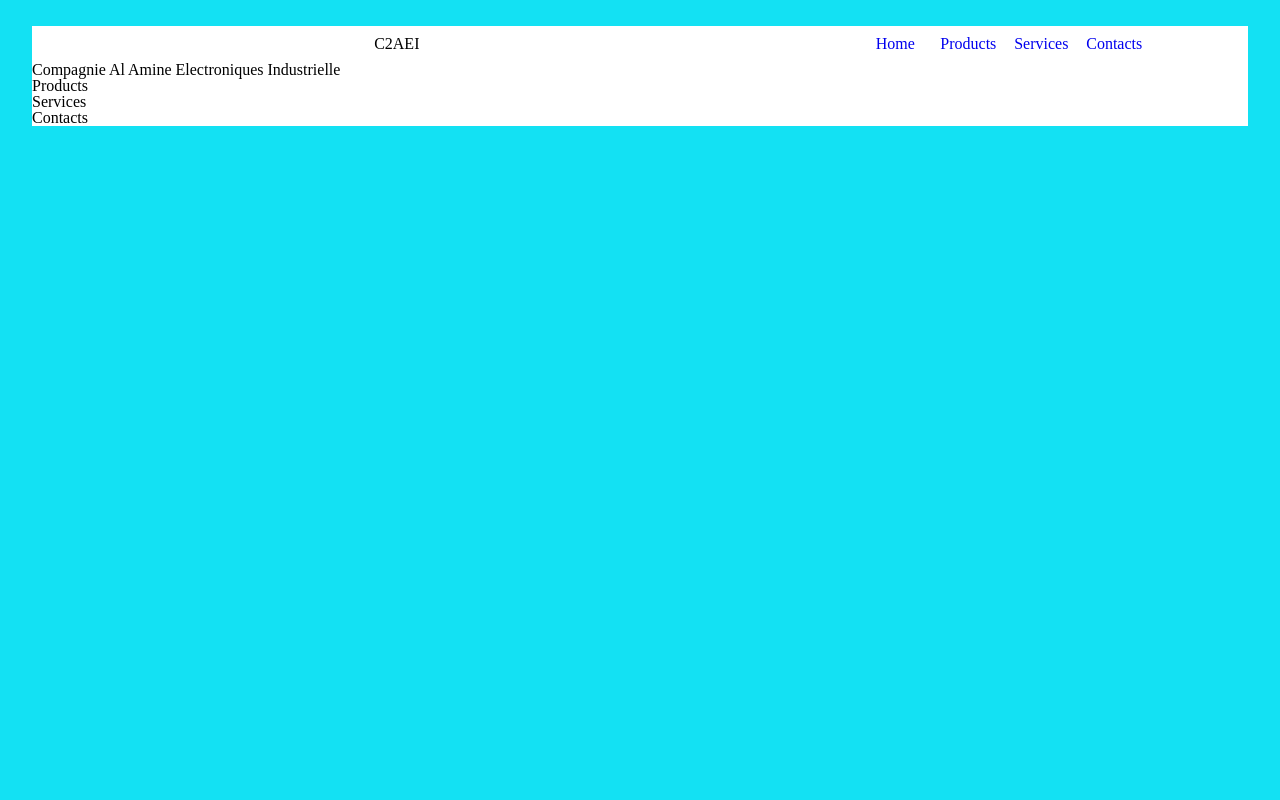
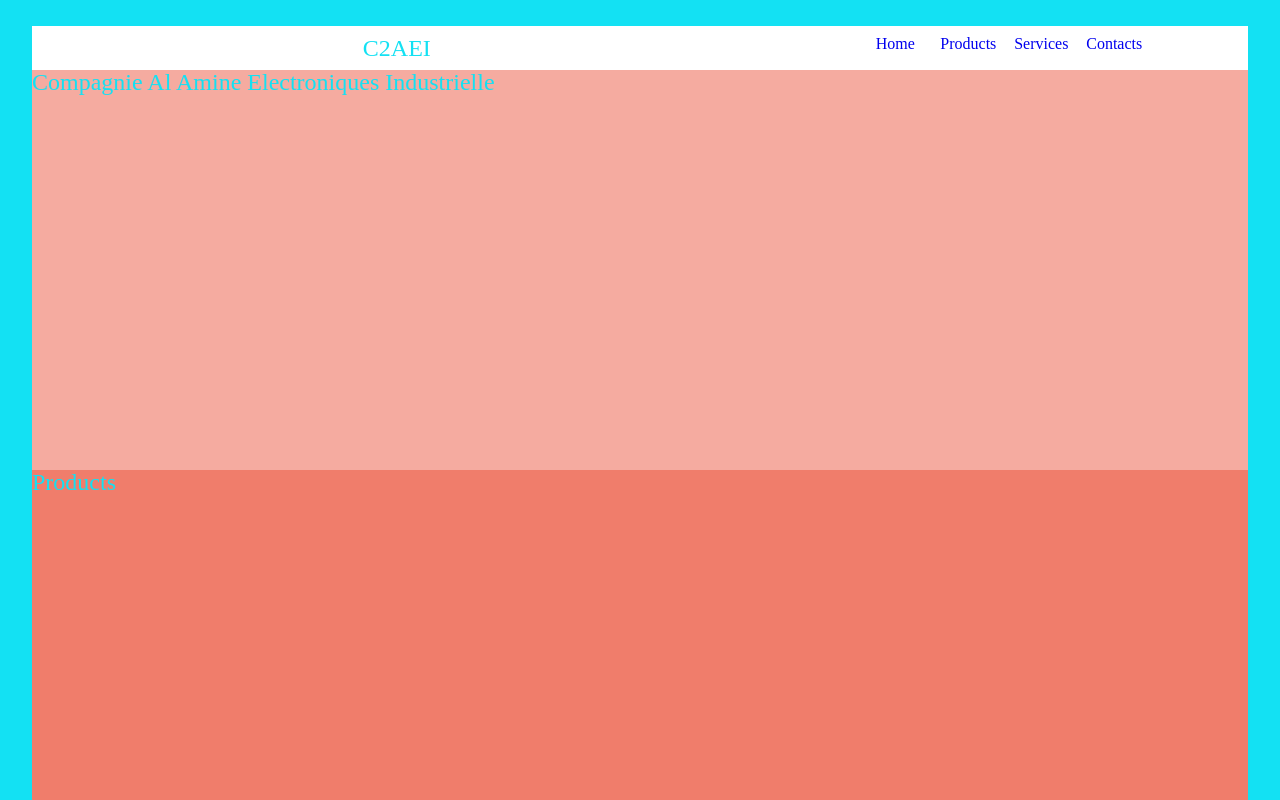
Before and after one commit to Moustapha-Ibrahima-Ba/C2AEI, a plain HTML site: page index.html in a window 1280 px wide. Shown: the top 800 px of the page. Drawn offline with Linux system fonts and the light colour scheme.

Commit message:
Differentiate the differents parts

```diff
--- a/css/style.css
+++ b/css/style.css
@@ -23,6 +23,7 @@ article, aside, details, figcaption, figure, footer, header, hgroup, menu, nav,
 }
 body {
 	line-height: 1;
+	background-color: rgb(19, 225, 243);
 }
 ol, ul {
 	list-style: none;
@@ -42,22 +43,24 @@ table {
 
 /* -_- MY STYLES -_- */
 
-/* Body */
-body {
-	background-color: rgb(19, 225, 243);
-}
-
 /* Main */
 main {
 	background-color: #fff;
 	max-width: 95%;
 	margin: 2% auto;
+	font-size: 1em;
+}
+
+h1, h2 {
+	color:rgb(19, 225, 243);
+	font-size: 1.5em;
 }
 
 /* Navigation Bar */
 nav {
 	padding: 10px 0 10px;
 	display: flex;
+	box-sizing: border-box;
 }
 
 /* --- logo --- */
@@ -88,3 +91,30 @@ nav ul li a:hover {
 	border-bottom: 2px solid rgb(19, 225, 243);
 	padding-bottom: 1px;
 }
+
+/* Sections */
+
+/* --Home-- */
+#home {
+	background-color: #f5aba0;
+	height: 50vh;
+}
+
+/* --Products-- */
+#products {
+	background-color: #f07d6b;
+	/* height: 500px; */
+	height: 100vh;
+}
+
+/* --Services-- */
+#services {
+	background-color: #ea4e36;
+	height: 100vh;
+}
+
+/* --Contacts-- */
+#contacts {
+	background-color: #e94128;
+	height: 100vh;
+}
```
